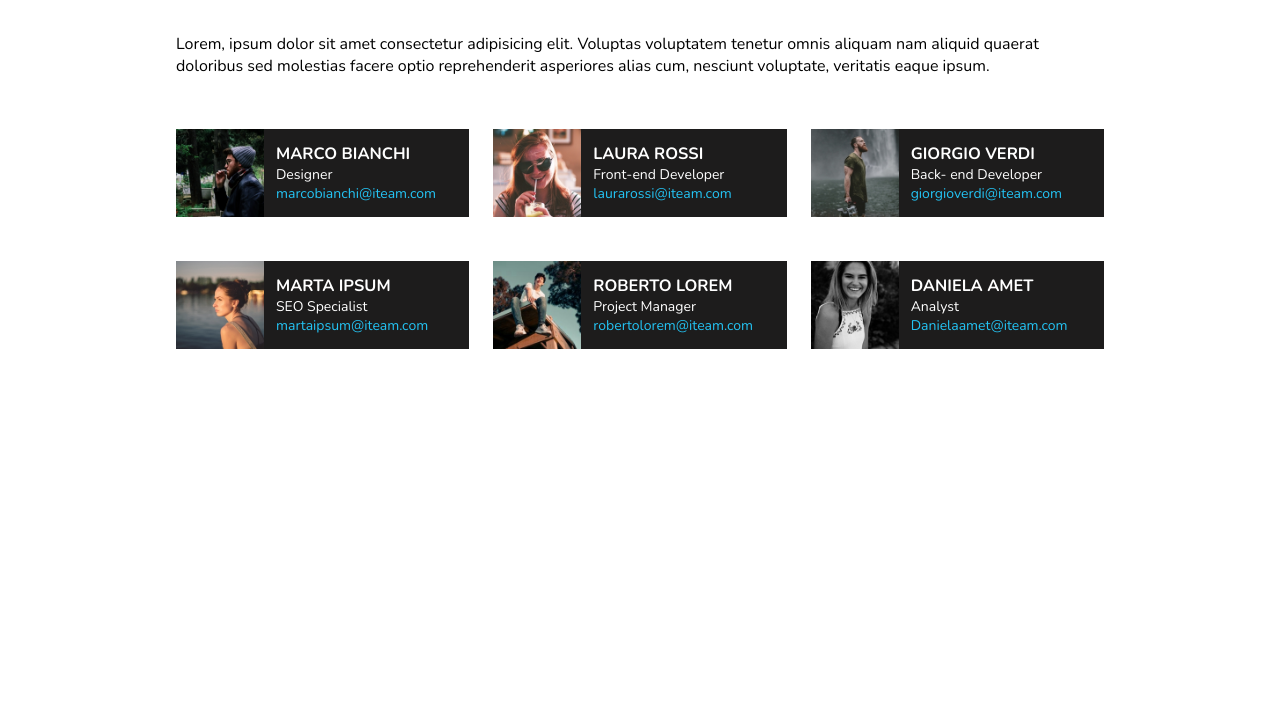
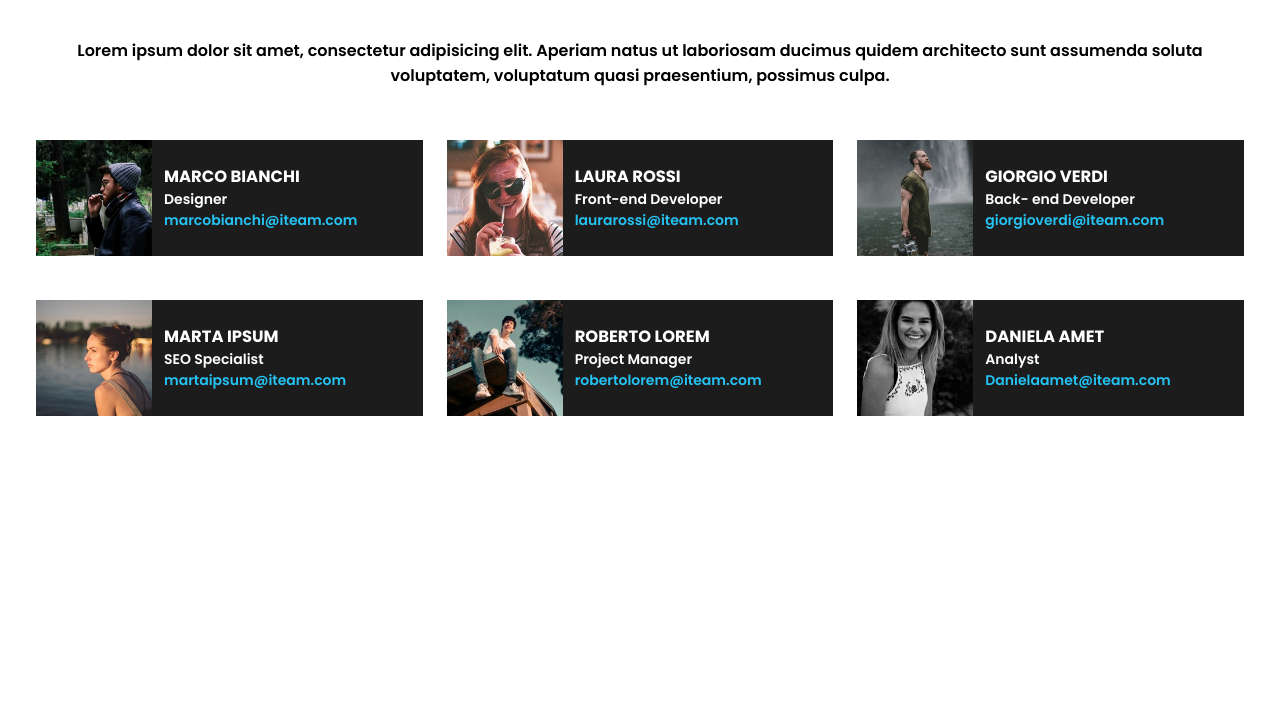
Before and after one commit to francescoturco/html-css-flex-cards, a plain HTML site: page index.html in a window 1280 px wide. Shown: the part 88-800 px from the top of the page. Drawn offline with nearby package versions, Linux system fonts and the light colour scheme.

Commit message:
fix-container

```diff
--- a/css/app.css
+++ b/css/app.css
@@ -5,7 +5,9 @@
 }
 
 html {
-    font-family: "Nunito", sans-serif;
+    font-family: "Poppins", sans-serif;
+    font-weight: 600;
+    font-style: normal;
 }
 
 
@@ -24,8 +26,13 @@ ol {
 
 .items-center {
     align-items: center;
+    text-align: center;
 }
 
+
+.text-center {
+    text-align: center;
+}
 
 
 
@@ -33,7 +40,7 @@ ol {
 
 /*  LAYOUT  */
 .container {
-    max-width: 1000px;
+    max-width: 1500px;
     margin: 0 auto;
     padding: 24px;
 }
@@ -107,9 +114,3 @@ ol {
     align-items: center;
     gap: 12px;
 }
-
-
-.card-body {
-
-
-}
--- a/index.html
+++ b/index.html
@@ -7,11 +7,11 @@
         <link rel="stylesheet" href="/css/app.css">
         <link rel="preconnect" href="https://fonts.googleapis.com">
         <link rel="preconnect" href="https://fonts.gstatic.com" crossorigin>
-        <link href="https://fonts.googleapis.com/css2?family=Nunito:ital,wght@0,200..1000;1,200..1000&display=swap" rel="stylesheet">
+        <link href="https://fonts.googleapis.com/css2?family=Nunito:ital,wght@0,585;1,585&family=Poppins:ital,wght@0,100;0,200;0,300;0,400;0,500;0,600;0,700;0,800;0,900;1,100;1,200;1,300;1,400;1,500;1,600;1,700;1,800;1,900&display=swap" rel="stylesheet">
 
 
     </head>
-    <body class="debu">
+    <body class="debg">
         <header>
             <div class="container">
                 <div class="row title">
@@ -23,7 +23,7 @@
             <div>
                 <div class="container">
                     <div class="row items-center">
-                        <p>Lorem, ipsum dolor sit amet consectetur adipisicing elit. Voluptas voluptatem tenetur omnis aliquam nam aliquid quaerat doloribus sed molestias facere optio reprehenderit asperiores alias cum, nesciunt voluptate, veritatis eaque ipsum.</p>
+                        <p>Lorem ipsum dolor sit amet, consectetur adipisicing elit. Aperiam natus ut laboriosam ducimus quidem architecto sunt assumenda soluta voluptatem, voluptatum quasi praesentium, possimus culpa.</p>
                     </div>
                 </div>
             </div>
```
